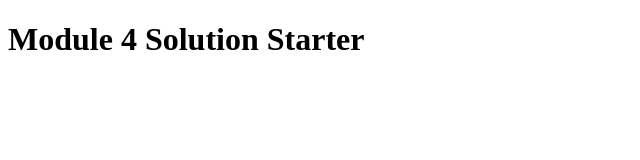
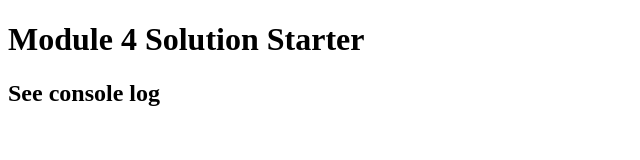
Before and after one commit to Dessel76/coursera_chaikin, a plain HTML site: page module4-solution/index.html in a window 1280 px wide. Shown: the whole page, without its empty margins (0-640 px from the left). Drawn offline with Linux system fonts and the light colour scheme.

Commit message:
module4-solution

```diff
--- a/module4-solution/index.html
+++ b/module4-solution/index.html
@@ -12,5 +12,6 @@
 </head>
 <body>
   <h1>Module 4 Solution Starter</h1>
+  <h2>See console log</h2>
 </body>
 </html>
```
